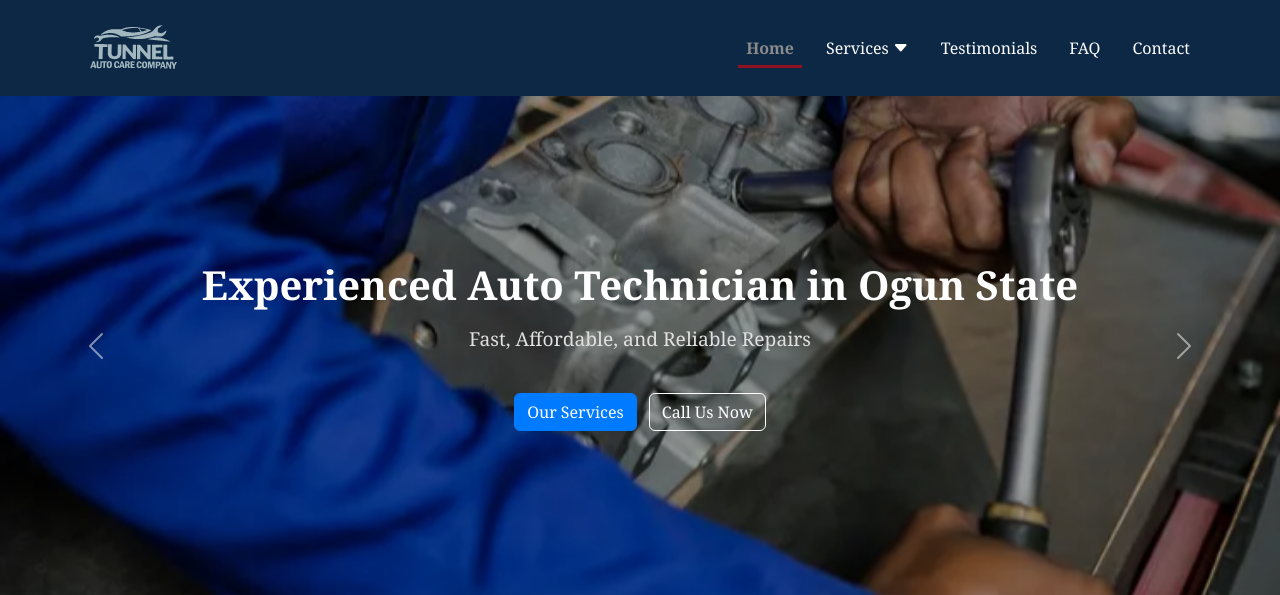
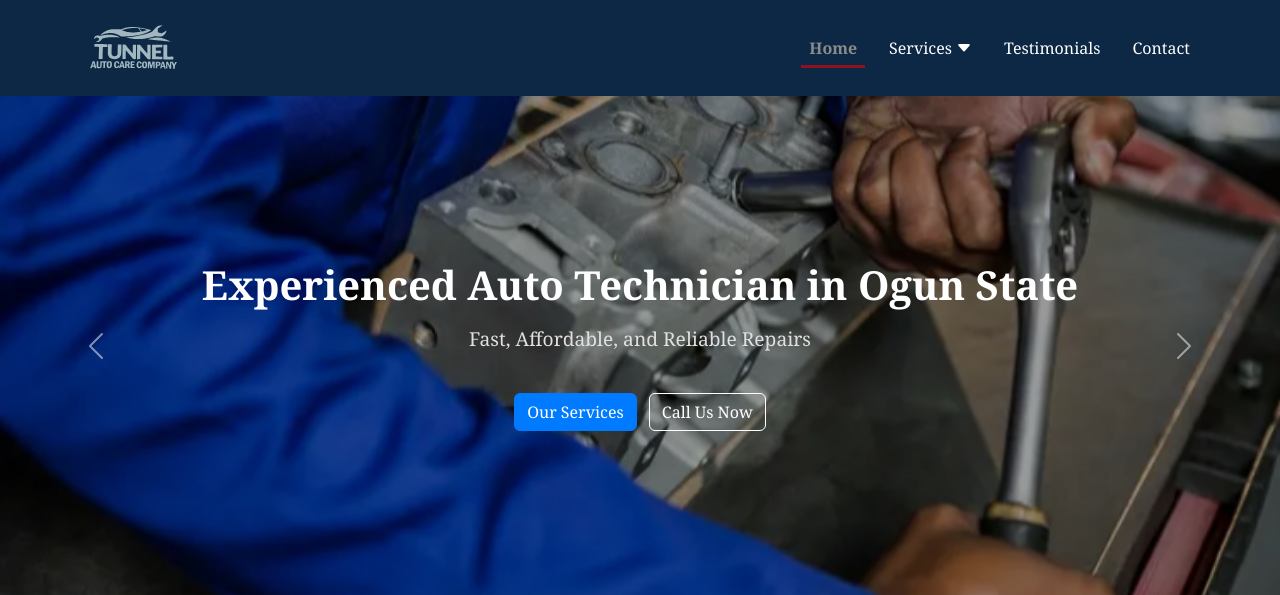
Before and after one commit to SamuelOluwayomi/tunnelautocare, a Django app: page / in a window 1280 px wide. Shown: the top 595 px of the page. Run offline with Django 5.2, Linux system fonts and the light colour scheme; data comes from the database, SQL or seed files in the repository.

Commit message:
removing faq

```diff
--- a/webpages/templates/webpages/base.html
+++ b/webpages/templates/webpages/base.html
@@ -302,7 +302,6 @@
           </ul>
         </li>
         <li class="nav-item me-3"><a class="nav-link" href="{% url 'reviews' %}">Testimonials</a></li>
-        <li class="nav-item me-3"><a class="nav-link" href="#faq">FAQ</a></li>
         <li class="nav-item"><a class="nav-link {% if request.resolver_match.url_name == 'contact' %}active{% endif %}" href="{% url 'contact' %}">Contact</a></li>
       </ul>
     </div>
```
